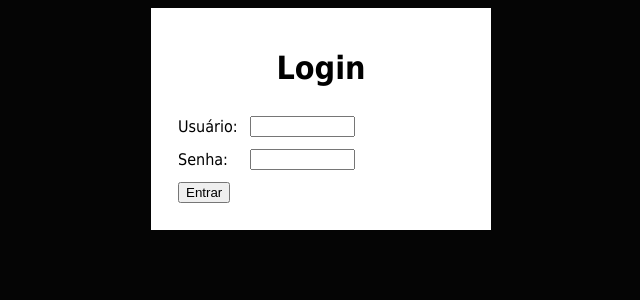
After one commit to fergod14nova/Php_com_mysql, a PHP site: page /user-login.php in a window 1280 px wide. The commit adds this page. Shown: the top 300 px of the page, without its empty margins (319-959 px from the left). Run offline with PHP 8.4, Linux system fonts and the light colour scheme.

Commit message:
LOGIN FEITO, VARIÁVEIS DE SESSÃO CRIADAS

```diff
--- a/detalhes.php
+++ b/detalhes.php
@@ -17,6 +17,7 @@
     // PARTE DE INCLUDES
         require_once "includes/banco.php";
         require_once "includes/funcoes.php";
+        require_once "includes/login.php";
     ?>
 
     <div id="corpo">
--- /dev/null
+++ b/includes/login.php
@@ -0,0 +1,74 @@
+<?php
+// CRIANDO VARIÁVEIS DE SESSÃO
+
+session_start(); //iniciando sessão
+
+// ISSET --> Verifica se uma variável foi definida, retorna valor boll
+if(!isset($_SESSION['user'])){ //caso a variável de sessão não '!' foi definida, retorne o seguinte:
+    $_SESSION['user'] = "";
+    $_SESSION['nome'] = "";
+    $_SESSION['tipo'] = "";
+}
+
+
+
+
+
+// FUNÇÃO DE CRIPTOGRAFAR UMA SENHA
+function cripto($senha) {
+    // A variável $C é responsável por guardar a senha criptografada.
+    $c = '';
+    // Criando laço de enquanto
+    for($pos = 0; $pos < strlen($senha); $pos++){
+        $letra = ord($senha[$pos]) + 1; //pega a letra na posição atual e avança 1 casa
+        $c .= chr($letra); //concatena com o resultado do último bloco
+        /**
+        * ord --> mostra a posição da letra na tabela de caracteres ex: letra a = 97
+        * chr --> é o inverso de ord, mostra a letra de um código ex numero 97 = a
+        * o + 3 ali em cima faz com que a posição da letra avança 3 letras
+        * ou seja, se a posição 1° for a letra A ela passa a ser a letra B
+        * strlen --> é um método usado para contar numero de caracteres presentes em uma variável
+        *EX avançado 1 casa: JORGE = KPSHF
+         */
+    }
+    return $c;
+}
+
+// FUNÇÃO PARA CRIAR HASH
+function gerarHash($senha) {
+    $txt = cripto($senha);
+    $hash = password_hash($txt, PASSWORD_DEFAULT);
+    return $hash;
+}
+
+
+// FUNÇÃO PARA TESTAR SE A HASH E A SENHA SÃO COMPATÍVEIS
+function verificarHash($senha, $hash)
+{
+    $res = password_verify($senha, $hash); // 1 = "confere", vazio = "não confere"
+    // teste é a senha criada, em seguida temos a mesma senha em formato de hash
+    if ($res == 1) {
+        echo "Senha válidada com sucesso!";
+    } else {
+        echo "Senha não confere";
+    }
+}
+
+
+
+
+// $teste = 'Jorge';
+// echo "SENHA INICIAL --> ".$teste."</br>";
+// echo "SENHA CRIPTOGRAFADA --> ".cripto($teste)."</br>";
+// echo "SENHA COM HASH --> ".gerarHash($teste)."</br>";
+
+// OPERADOR TERNÁRIO
+/**
+* ()?"Verdadeiro" : "Falso";
+ * só pode ser usado caso o resultado do método usado retorne um valor lógico
+ *
+ * ex de como fazer um if ternário
+ * echo (1>0)?"Sim 1 é maior do que 0":"Não 0 é maior";
+ *
+ * nesse caso o teste se encontra dentro de parênteses
+ */
--- a/index.php
+++ b/index.php
@@ -22,6 +22,7 @@
     <?php
         require_once "includes/banco.php";
         require_once "includes/funcoes.php";
+        require_once "includes/login.php";
 
 
         // RECEBENDO GET DO FORM DE PESQUISA E ATRIBUINDO A VARIÁVEL 'ORDEM'
--- /dev/null
+++ b/user-login-form.php
@@ -0,0 +1,22 @@
+<h1>Login</h1>
+<form action="user-login.php" method="post">
+    <table>
+        <tr>
+            <td>Usuário:</td>
+            <td>
+                <input type="text" name="usuario" id="usuario" size="10" maxlength="10">
+            </td>
+        </tr>
+        <tr>
+            <td>Senha:</td>
+            <td>
+                <input type="password" name="senha" id="senha" size="10" maxlength="10">
+            </td>
+        </tr>
+        <tr>
+            <td>
+                <input type="submit" value="Entrar">
+            </td>
+        </tr>
+    </table>
+</form>
--- /dev/null
+++ b/user-login.php
@@ -0,0 +1,60 @@
+<!DOCTYPE html>
+<html lang="pt-br">
+<head>
+    <meta charset="UTF-8">
+    <meta http-equiv="X-UA-Compatible" content="IE=edge">
+    <meta name="viewport" content="width=device-width, initial-scale=1.0">
+    <title>Login de Usuário</title>
+
+    <!-- GOOGLE ÍCONS -->
+    <link href="https://fonts.googleapis.com/icon?family=Material+Icons"
+      rel="stylesheet">
+
+    <link rel="stylesheet" href="estilos/estilo.css">
+
+    <style>
+    /* configuração da TELA de login do usuário */
+        div#corpo {
+            width: 300px;
+        }
+
+        h1{
+            text-align: center;
+        }
+
+        table td{
+            padding: 5px;
+        }
+    </style>
+</head>
+<body>
+    <?php
+    // PARTE DE INCLUDES
+        require_once "includes/banco.php";
+        require_once "includes/funcoes.php";
+        require_once "includes/login.php";
+    ?>
+
+    <div id="corpo">
+        <?php
+            // PEGANDO OS DADOS DO USUÁRIO
+            $user = $_POST['usuario'] ?? null;
+            $senha = $_POST['senha'] ?? null;
+
+            //o sinal de ?? serve pra adicionar valor a uma variável caso ela não tenha recebido.
+            /**
+             * caso o valor de $user não esteja definido, ele passará a ser null
+             * a mesma coisa da senha, se ela não existir, será null
+             */
+
+             if(is_null($user) || is_null($senha)){
+                 //se o usuário ou a senha for null, irá ser chamado o form abaixo
+                 require "user-login-form.php";
+
+             } else{
+                 echo "Os dados foram passados";
+             }
+        ?>
+    </div>
+</body>
+</html>
```
Also changed, not shown: _modelo.php (added, +27 -0 lines), header.php (+9 -1 lines), login.php (deleted).
